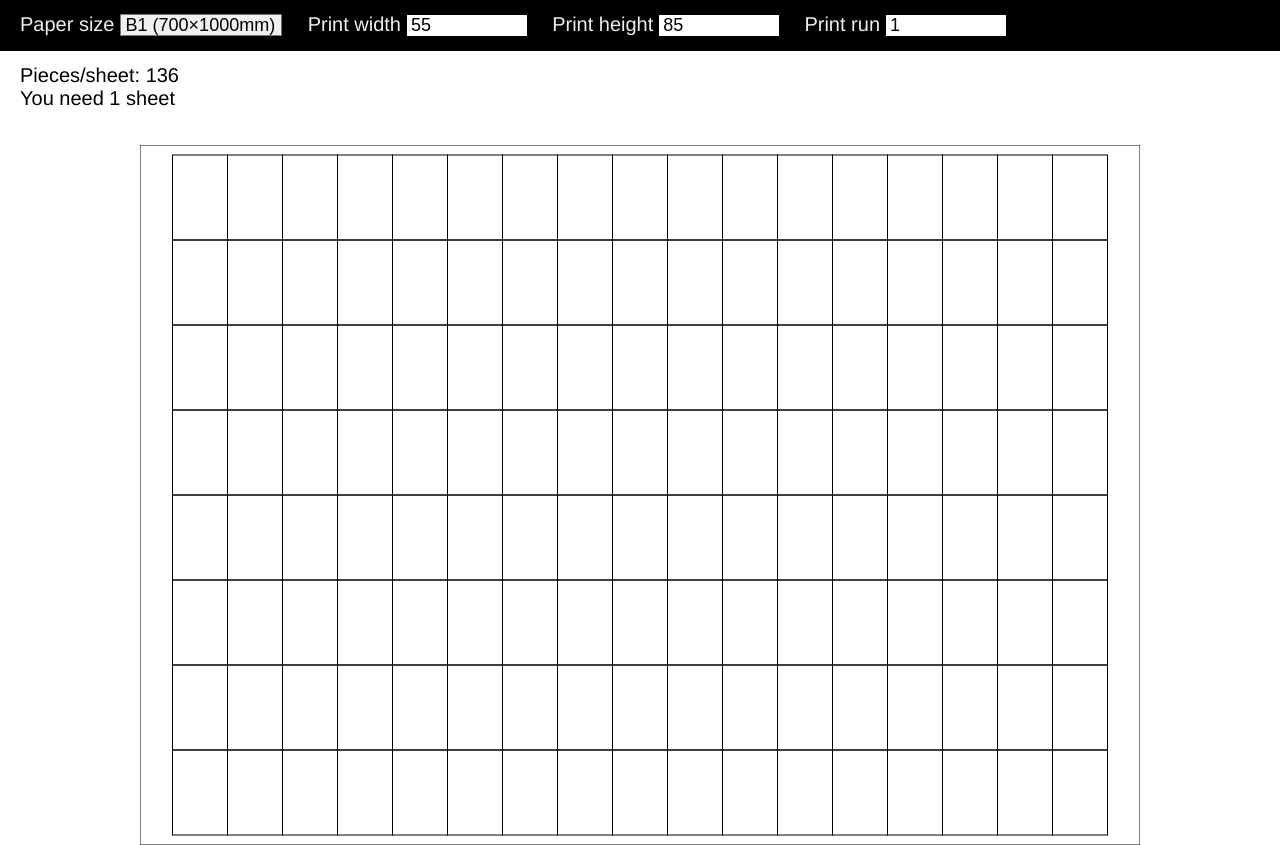
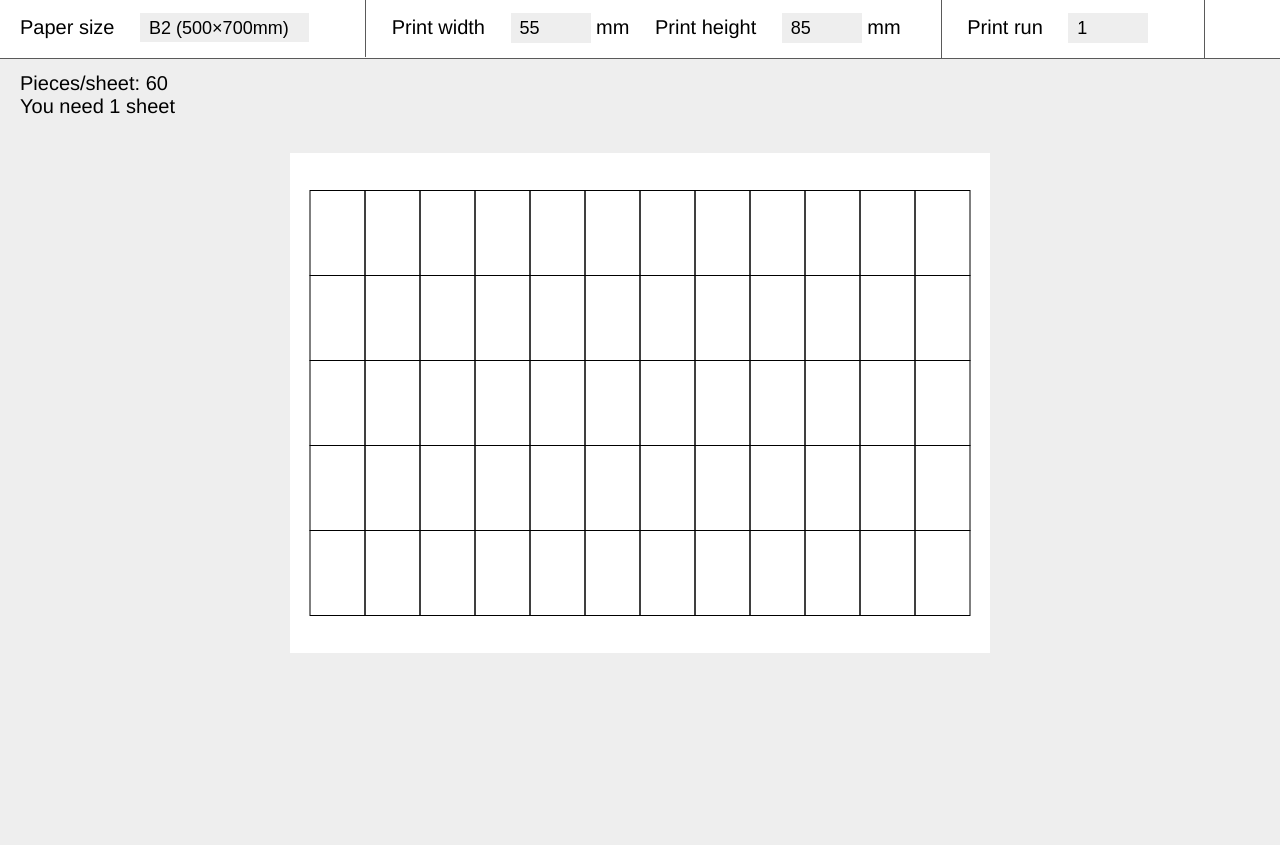
Before and after one commit to eliasdoerig/papersize, a website built with Parcel: page src/index.html in a window 1280 px wide. After the commit the page ends 800 px from the top, so only its background shows below. Built offline with nearby package versions, Linux system fonts and the light colour scheme.

Commit message:
new design

```diff
--- a/src/index.html
+++ b/src/index.html
@@ -11,25 +11,33 @@
         <main>
             <div class="settings">
                 <div class="inputs" id="inputs">
-                    <label for="paperSize" >Paper size
+                    <div>
+                        <label for="paperSize" >Paper size</label>
                         <select id="paperSize">
                             <option value="B1">B1 (700×1000mm)</option>
-                            <option value="B2">B2 (500×700mm)</option>
+                            <option value="B2" selected>B2 (500×700mm)</option>
                             <option value="C2">C2 (460×640mm)</option>
                             <option value="A3plus">A3+ (320×450mm)</option>
                             <option value="A3">A3 (297×420mm)</option>
                             <option value="A4">A4 (210×297mm)</option>
                         </select>
-                    </label>
-                    <label for="printWidth" >Print width
-                        <input id="printWidth" type="number" value="55">
-                    </label>
-                    <label for="printHeight" >Print height
-                        <input id="printHeight" type="number" value="85">
-                    </label>
-                    <label for="printRun" >Print run
+                    </div>
+                    <div>
+                        <div>
+                            <label for="printWidth" >Print width</label>
+                            <input id="printWidth" type="number" value="55">
+                            mm
+                        </div>
+                        <div>
+                            <label for="printHeight" >Print height</label>
+                            <input id="printHeight" type="number" value="85">
+                            mm
+                        </div>
+                    </div>
+                    <div>
+                        <label for="printRun" >Print run</label>
                         <input id="printRun" type="number" value="1">
-                    </label>
+                    </div>
                 </div>
                 <div class="output" id="output"></div>
             </div>
--- a/src/main.js
+++ b/src/main.js
@@ -33,7 +33,7 @@
         changeHtml();
     });
 
-    let paperSize = paperSizes.B1;
+    let paperSize = paperSizes.B2;
     let printWidth = printWidthInput.value;
     let printHeight = printHeightInput.value;
     let printRun = 1;
@@ -53,7 +53,6 @@
         canvas.width = paperSize[0];
         canvas.height = paperSize[1];
         ctx.strokeStyle = '#000000';
-        ctx.strokeRect(0, 0, paperSize[0], paperSize[1]);
         ctx.setTransform(1, 0, 0, 1, (paperSize[0]-printWidth*w)/2, (paperSize[1]-printHeight*h)/2);
         for(let y = 0; y < h; y++){
             for(let x = 0; x < w; x++){
--- a/src/style.scss
+++ b/src/style.scss
@@ -12,6 +12,7 @@ body{
 body{
     font-size: 20px;
     font-family: Helvetica, sans-serif;
+    background: #eee;
 }
 
 main{
@@ -22,19 +23,28 @@ main{
 
 .settings{
     .inputs{
+        border-bottom: solid 1px #5a5a5a;
+        background: #fff;
+        > div{
+            display: inline-block;
             padding: .65em 1em .75em;
-        background: #000000;
-        color: #eeeeee;
-        label{
+            border-right: solid 1px #5a5a5a;
+
+            > * + *{
+                margin-right: 2em;
+            }
+
+            label, div{
                 display: inline-block;
                 margin: 0 1em 0 0;
             }
             input[type=number]{
                 -webkit-appearance: none;
                 border: 0;
+                background: #eee;
                 font-size: .9em;
-            padding: 0 .25em;
-            width: 120px;
+                padding: .25em .5em;
+                width: 80px;
             }
             input[type=number]::-webkit-inner-spin-button,
             input[type=number]::-webkit-outer-spin-button {
@@ -42,12 +52,15 @@ main{
             }
             select{
                 -webkit-appearance: none;
-            padding: 0 .25em;
+                padding: .25em .5em;
+                background: #eee;
+                border: 0;
                 border-radius: 0;
                 font-size: .9em;
                 option{
                     -webkit-appearance: none;
                     padding: 0 .25em;
+                }
             }
         }
     }
@@ -60,4 +73,7 @@ main{
     display: flex;
     align-items: center;
     justify-content: center;
+    canvas{
+        background: #fff;
     }
+}
```
Also changed, not shown: dist/index.html, 5 other files. Lines whose indentation alone changed are shown as unchanged.
